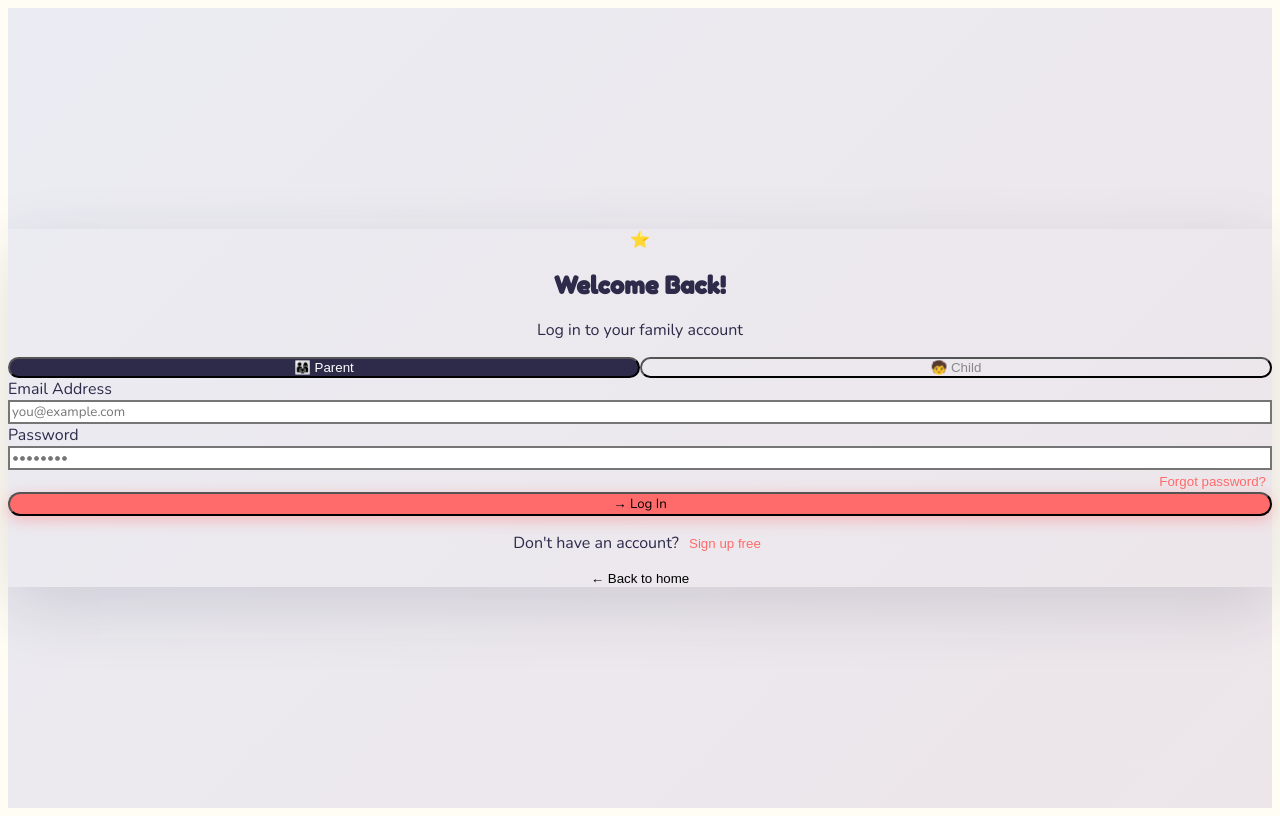
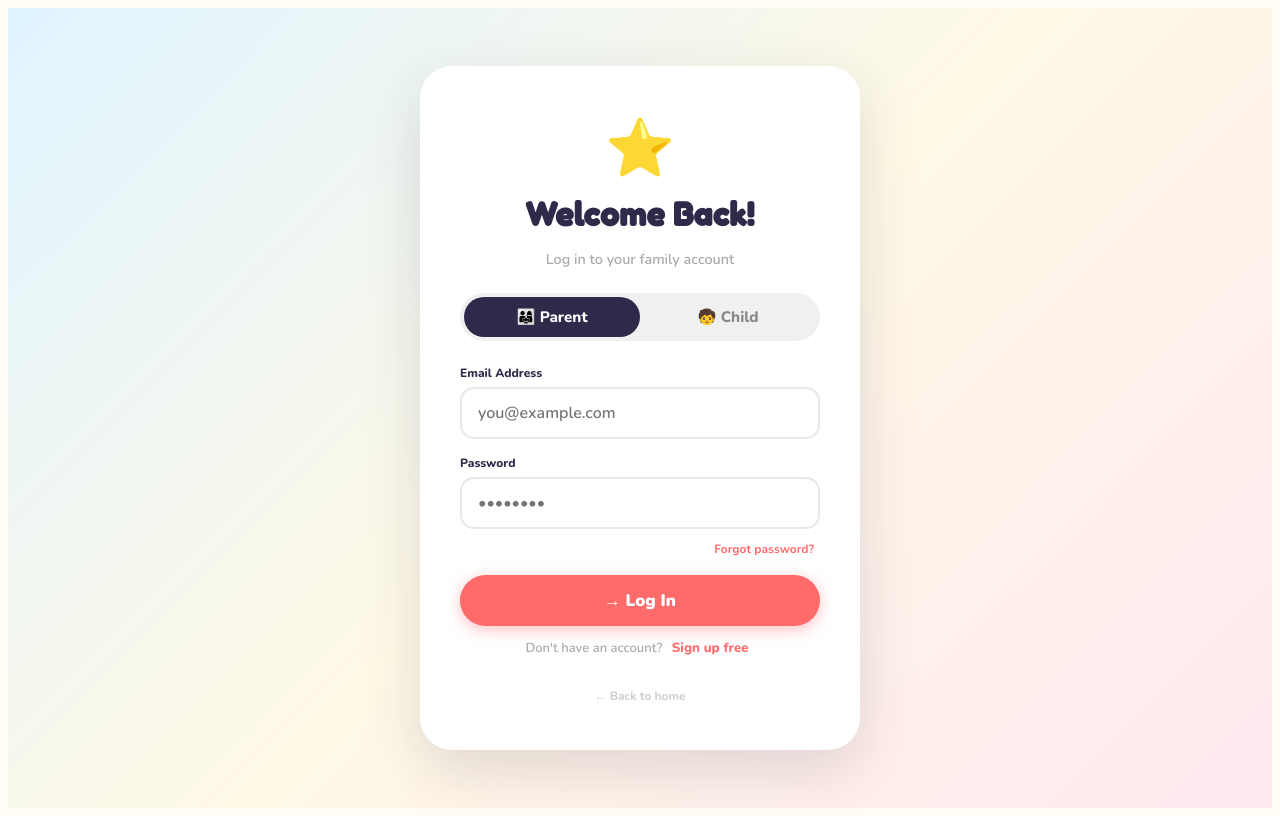
Before and after one commit to michaellopez415-glitch/Taskstar, a Next.js app: page / in a window 1280 px wide. Both pictures are taken after a click on the button "Log In". Built offline with nearby package versions, Linux system fonts and the light colour scheme.

Commit message:
Kid PIN login system

```diff
--- /dev/null
+++ b/app/api/kids/pin/route.ts
@@ -0,0 +1,49 @@
+import { createServerSupabaseClient } from '@/lib/supabase-server'
+import { NextResponse } from 'next/server'
+import { createClient } from '@supabase/supabase-js'
+
+const getAdmin = () => createClient(
+  process.env.NEXT_PUBLIC_SUPABASE_URL!,
+  process.env.SUPABASE_SERVICE_ROLE_KEY!
+)
+
+export async function POST(req: Request) {
+  try {
+    const supabase = await createServerSupabaseClient()
+    const { data: { user } } = await supabase.auth.getUser()
+    if (!user) return NextResponse.json({ error: 'Unauthorized' }, { status: 401 })
+
+    const { kid_id, pin } = await req.json()
+    if (!kid_id || !pin || String(pin).length !== 4) return NextResponse.json({ error: 'PIN must be 4 digits' }, { status: 400 })
+
+    const { data: kid } = await supabase.from('kids').select('id, parent_id').eq('id', kid_id).single()
+    if (!kid || kid.parent_id !== user.id) return NextResponse.json({ error: 'Unauthorized' }, { status: 401 })
+
+    const pinHash = Buffer.from(String(pin) + kid_id).toString('base64')
+    await getAdmin().from('kids').update({ pin_hash: pinHash }).eq('id', kid_id)
+
+    return NextResponse.json({ message: 'PIN set!' })
+  } catch { return NextResponse.json({ error: 'Server error' }, { status: 500 }) }
+}
+
+export async function PUT(req: Request) {
+  try {
+    const { name, pin } = await req.json()
+    if (!name || !pin) return NextResponse.json({ error: 'Name and PIN required' }, { status: 400 })
+
+    const { data: kids } = await getAdmin()
+      .from('kids')
+      .select('*, tasks(*)')
+      .ilike('name', name.trim())
+
+    if (!kids || kids.length === 0) return NextResponse.json({ error: 'Child not found. Ask your parent to add you!' }, { status: 404 })
+
+    const kid = kids.find(k => {
+      if (!k.pin_hash) return false
+      return k.pin_hash === Buffer.from(String(pin) + k.id).toString('base64')
+    })
+
+    if (!kid) return NextResponse.json({ error: 'Wrong PIN. Try again!' }, { status: 401 })
+    return NextResponse.json({ kid })
+  } catch { return NextResponse.json({ error: 'Server error' }, { status: 500 }) }
+}
--- a/app/components/AuthScreen.tsx
+++ b/app/components/AuthScreen.tsx
@@ -4,7 +4,7 @@ import { useState } from 'react'
 interface AuthScreenProps {
   mode: string
   onNavigate: (screen: string, mode?: string) => void
-  onAuth: (role: string) => void
+  onAuth: (role: string, kidData?: any) => void
 }
 
 export default function AuthScreen({ mode, onNavigate, onAuth }: AuthScreenProps) {
@@ -13,156 +13,187 @@ export default function AuthScreen({ mode, onNavigate, onAuth }: AuthScreenProps
   const [password, setPassword] = useState('')
   const [name, setName] = useState('')
   const [confirm, setConfirm] = useState('')
+  const [kidName, setKidName] = useState('')
+  const [pin, setPin] = useState(['','','',''])
   const [loading, setLoading] = useState(false)
   const [error, setError] = useState('')
   const [success, setSuccess] = useState('')
 
   const isSignup = mode === 'signup'
 
-  const handleSubmit = async () => {
-    setError('')
-    setSuccess('')
-
+  const handleParentSubmit = async () => {
+    setError(''); setSuccess('')
     if (!email || !password) { setError('Please fill in all fields.'); return }
     if (isSignup && !name) { setError('Please enter your name.'); return }
     if (isSignup && password !== confirm) { setError('Passwords do not match.'); return }
     if (password.length < 6) { setError('Password must be at least 6 characters.'); return }
-
     setLoading(true)
 
     if (isSignup) {
-      const res = await fetch('/api/auth/signup', {
-        method: 'POST',
-        headers: { 'Content-Type': 'application/json' },
-        body: JSON.stringify({ email, password, name, role }),
-      })
+      const res = await fetch('/api/auth/signup', { method: 'POST', headers: { 'Content-Type': 'application/json' }, body: JSON.stringify({ email, password, name, role: 'parent' }) })
       const data = await res.json()
-      if (!res.ok) { setError(data.error || 'Signup failed. Please try again.'); setLoading(false); return }
-      setSuccess('✅ Account created! Please check your email to verify your account, then log in.')
+      if (!res.ok) { setError(data.error || 'Signup failed.'); setLoading(false); return }
+      setSuccess('✅ Account created! Check your email to verify, then log in.')
       setLoading(false)
     } else {
-      const res = await fetch('/api/auth/login', {
-        method: 'POST',
-        headers: { 'Content-Type': 'application/json' },
-        body: JSON.stringify({ email, password }),
-      })
+      const res = await fetch('/api/auth/login', { method: 'POST', headers: { 'Content-Type': 'application/json' }, body: JSON.stringify({ email, password }) })
       const data = await res.json()
       if (!res.ok) { setError(data.error || 'Login failed. Check your email and password.'); setLoading(false); return }
       setLoading(false)
-      onAuth(data.profile?.role || role)
+      onAuth('parent')
     }
+  }
+
+  const handleKidLogin = async () => {
+    setError(''); setSuccess('')
+    const pinStr = pin.join('')
+    if (!kidName) { setError('Please enter your name!'); return }
+    if (pinStr.length !== 4) { setError('Please enter your 4-digit PIN!'); return }
+    setLoading(true)
+
+    const res = await fetch('/api/kids/pin', { method: 'PUT', headers: { 'Content-Type': 'application/json' }, body: JSON.stringify({ name: kidName, pin: pinStr }) })
+    const data = await res.json()
+    if (!res.ok) { setError(data.error || 'Login failed.'); setLoading(false); return }
+    setLoading(false)
+    onAuth('kid', data.kid)
   }
 
   const handleForgotPassword = async () => {
     if (!email) { setError('Please enter your email address first.'); return }
     setLoading(true)
-    const res = await fetch('/api/auth/reset-password', {
-      method: 'POST',
-      headers: { 'Content-Type': 'application/json' },
-      body: JSON.stringify({ email }),
-    })
+    await fetch('/api/auth/reset-password', { method: 'POST', headers: { 'Content-Type': 'application/json' }, body: JSON.stringify({ email }) })
     setLoading(false)
     setSuccess('✅ Password reset email sent! Check your inbox.')
   }
 
+  const handlePinInput = (idx: number, val: string) => {
+    if (!/^\d*$/.test(val)) return
+    const newPin = [...pin]
+    newPin[idx] = val.slice(-1)
+    setPin(newPin)
+    if (val && idx < 3) {
+      const next = document.getElementById(`pin-${idx+1}`)
+      next?.focus()
+    }
+  }
+
+  const handlePinKeyDown = (idx: number, e: React.KeyboardEvent) => {
+    if (e.key === 'Backspace' && !pin[idx] && idx > 0) {
+      document.getElementById(`pin-${idx-1}`)?.focus()
+    }
+    if (e.key === 'Enter') role === 'kid' ? handleKidLogin() : handleParentSubmit()
+  }
+
+  const s = { fontFamily: "'Nunito', sans-serif" }
+
   return (
-    <div className="min-h-screen flex items-center justify-center p-5"
-      style={{ background: 'linear-gradient(135deg, #667eea22, #764ba222)', fontFamily: "'Nunito', sans-serif" }}>
+    <div style={{ ...s, minHeight: '100vh', display: 'flex', alignItems: 'center', justifyContent: 'center', padding: '20px', background: 'linear-gradient(135deg, #E0F4FF 0%, #FFF9E6 50%, #FFE8F0 100%)' }}>
       <link href="https://fonts.googleapis.com/css2?family=Fredoka+One&family=Nunito:wght@400;600;700;800;900&display=swap" rel="stylesheet" />
 
-      <div className="bg-white rounded-3xl p-11 w-full max-w-md text-center"
-        style={{ boxShadow: '0 20px 60px rgba(45,42,74,0.15)' }}>
-        <div className="text-6xl mb-3">⭐</div>
-        <h2 className="font-fredoka text-3xl mb-1" style={{ color: '#2D2A4A', fontFamily: "'Fredoka One', cursive" }}>
-          {isSignup ? 'Create Account!' : 'Welcome Back!'}
+      <div style={{ background: 'white', borderRadius: '32px', padding: '44px 40px', maxWidth: '440px', width: '100%', boxShadow: '0 20px 60px rgba(45,42,74,0.15)', textAlign: 'center' }}>
+        <div style={{ fontSize: '3.5rem', marginBottom: '8px' }}>⭐</div>
+        <h2 style={{ fontFamily: "'Fredoka One', cursive", fontSize: '2rem', color: '#2D2A4A', margin: '0 0 6px' }}>
+          {role === 'kid' ? 'Kid Login! 🧒' : isSignup ? 'Create Account!' : 'Welcome Back!'}
         </h2>
-        <p className="text-gray-400 font-semibold text-sm mb-7">
-          {isSignup ? 'Start your free 14-day trial' : 'Log in to your family account'}
+        <p style={{ color: '#aaa', fontSize: '0.9rem', fontWeight: 600, marginBottom: '24px' }}>
+          {role === 'kid' ? 'Enter your name and PIN' : isSignup ? 'Start your free trial' : 'Log in to your family account'}
         </p>
 
         {/* Role Toggle */}
-        <div className="flex bg-gray-100 rounded-full p-1 mb-6">
-          {['parent', 'kid'].map(r => (
-            <button key={r} onClick={() => setRole(r)}
-              className="flex-1 py-2.5 rounded-full font-extrabold text-sm transition-all"
-              style={{ background: role === r ? '#2D2A4A' : 'transparent', color: role === r ? 'white' : '#888' }}>
-              {r === 'parent' ? '👨‍👩‍👧 Parent' : '🧒 Child'}
+        <div style={{ display: 'flex', background: '#F0F0F0', borderRadius: '50px', padding: '4px', marginBottom: '24px' }}>
+          {[['parent','👨‍👩‍👧 Parent'],['kid','🧒 Child']].map(([r, label]) => (
+            <button key={r} onClick={() => { setRole(r); setError(''); setSuccess('') }}
+              style={{ flex: 1, padding: '10px', border: 'none', borderRadius: '50px', fontFamily: "'Nunito', sans-serif", fontWeight: 800, fontSize: '0.95rem', cursor: 'pointer', transition: 'all 0.2s', background: role === r ? '#2D2A4A' : 'transparent', color: role === r ? 'white' : '#888' }}>
+              {label}
             </button>
           ))}
         </div>
 
         {/* Error / Success */}
-        {error && <div className="mb-4 px-4 py-3 rounded-xl text-sm font-bold text-left" style={{ background: '#FFF0F0', color: '#CC0000', border: '1px solid #FF6B6B' }}>{error}</div>}
-        {success && <div className="mb-4 px-4 py-3 rounded-xl text-sm font-bold text-left" style={{ background: '#F0FFF4', color: '#2D7A2D', border: '1px solid #6BCB77' }}>{success}</div>}
+        {error && <div style={{ background: '#FFF0F0', color: '#CC0000', border: '1px solid #FF6B6B', borderRadius: '12px', padding: '10px 14px', fontSize: '13px', fontWeight: 700, marginBottom: '16px', textAlign: 'left' }}>{error}</div>}
+        {success && <div style={{ background: '#F0FFF4', color: '#2D7A2D', border: '1px solid #6BCB77', borderRadius: '12px', padding: '10px 14px', fontSize: '13px', fontWeight: 700, marginBottom: '16px', textAlign: 'left' }}>{success}</div>}
 
-        {/* Form */}
-        <div className="space-y-4 text-left">
-          {isSignup && (
-            <div>
-              <label className="block font-extrabold text-xs mb-1.5" style={{ color: '#2D2A4A' }}>Your Name</label>
-              <input type="text" value={name} onChange={e => setName(e.target.value)} placeholder="E.g. Sarah Johnson"
-                className="w-full px-4 py-3 border-2 border-gray-200 rounded-2xl font-semibold outline-none transition-colors"
-                style={{ fontFamily: "'Nunito', sans-serif" }}
+        {/* KID LOGIN */}
+        {role === 'kid' && (
+          <div style={{ textAlign: 'left' }}>
+            <div style={{ marginBottom: '16px' }}>
+              <label style={{ display: 'block', fontWeight: 800, fontSize: '12px', color: '#2D2A4A', marginBottom: '6px' }}>Your Name</label>
+              <input value={kidName} onChange={e => setKidName(e.target.value)} placeholder="e.g. Nico"
+                style={{ width: '100%', padding: '13px 16px', border: '2.5px solid #E8E8E8', borderRadius: '14px', fontFamily: "'Nunito', sans-serif", fontSize: '1rem', fontWeight: 600, outline: 'none', boxSizing: 'border-box' }}
                 onFocus={e => e.target.style.borderColor = '#6EC6F5'}
-                onBlur={e => e.target.style.borderColor = '#e5e7eb'} />
+                onBlur={e => e.target.style.borderColor = '#E8E8E8'} />
             </div>
-          )}
-          <div>
-            <label className="block font-extrabold text-xs mb-1.5" style={{ color: '#2D2A4A' }}>Email Address</label>
-            <input type="email" value={email} onChange={e => setEmail(e.target.value)} placeholder="you@example.com"
-              className="w-full px-4 py-3 border-2 border-gray-200 rounded-2xl font-semibold outline-none transition-colors"
-              style={{ fontFamily: "'Nunito', sans-serif" }}
-              onFocus={e => e.target.style.borderColor = '#6EC6F5'}
-              onBlur={e => e.target.style.borderColor = '#e5e7eb'} />
+            <div style={{ marginBottom: '24px' }}>
+              <label style={{ display: 'block', fontWeight: 800, fontSize: '12px', color: '#2D2A4A', marginBottom: '10px' }}>Your 4-Digit PIN</label>
+              <div style={{ display: 'flex', gap: '12px', justifyContent: 'center' }}>
+                {pin.map((digit, idx) => (
+                  <input key={idx} id={`pin-${idx}`} type="password" maxLength={1} value={digit}
+                    onChange={e => handlePinInput(idx, e.target.value)}
+                    onKeyDown={e => handlePinKeyDown(idx, e)}
+                    style={{ width: '60px', height: '60px', textAlign: 'center', fontSize: '1.5rem', fontWeight: 900, border: '2.5px solid #E8E8E8', borderRadius: '16px', outline: 'none', fontFamily: "'Nunito', sans-serif", background: digit ? '#FFF9C4' : 'white', transition: 'all 0.2s' }}
+                    onFocus={e => e.target.style.borderColor = '#FF6B6B'}
+                    onBlur={e => e.target.style.borderColor = digit ? '#FF6B6B' : '#E8E8E8'} />
+                ))}
+              </div>
+            </div>
+            <button onClick={handleKidLogin} disabled={loading}
+              style={{ width: '100%', padding: '14px', background: loading ? '#ccc' : '#FF6B6B', border: 'none', borderRadius: '50px', fontFamily: "'Nunito', sans-serif", fontWeight: 900, fontSize: '1.05rem', color: 'white', cursor: loading ? 'not-allowed' : 'pointer', boxShadow: '0 4px 15px rgba(255,107,107,0.4)' }}>
+              {loading ? '⏳ Checking...' : '🚀 Let\'s Go!'}
+            </button>
+            <p style={{ marginTop: '16px', fontSize: '12px', color: '#bbb', fontWeight: 600, textAlign: 'center' }}>Ask your parent for your PIN if you don&apos;t know it!</p>
           </div>
-          <div>
-            <label className="block font-extrabold text-xs mb-1.5" style={{ color: '#2D2A4A' }}>Password</label>
-            <input type="password" value={password} onChange={e => setPassword(e.target.value)} placeholder="••••••••"
-              className="w-full px-4 py-3 border-2 border-gray-200 rounded-2xl font-semibold outline-none transition-colors"
-              style={{ fontFamily: "'Nunito', sans-serif" }}
-              onFocus={e => e.target.style.borderColor = '#6EC6F5'}
-              onBlur={e => e.target.style.borderColor = '#e5e7eb'}
-              onKeyDown={e => e.key === 'Enter' && handleSubmit()} />
-          </div>
-          {isSignup && (
-            <div>
-              <label className="block font-extrabold text-xs mb-1.5" style={{ color: '#2D2A4A' }}>Confirm Password</label>
-              <input type="password" value={confirm} onChange={e => setConfirm(e.target.value)} placeholder="••••••••"
-                className="w-full px-4 py-3 border-2 border-gray-200 rounded-2xl font-semibold outline-none transition-colors"
-                style={{ fontFamily: "'Nunito', sans-serif" }}
-                onFocus={e => e.target.style.borderColor = '#6EC6F5'}
-                onBlur={e => e.target.style.borderColor = '#e5e7eb'}
-                onKeyDown={e => e.key === 'Enter' && handleSubmit()} />
-            </div>
-          )}
-        </div>
-
-        {!isSignup && (
-          <button onClick={handleForgotPassword} className="mt-2 text-xs font-bold text-right w-full" style={{ color: '#FF6B6B', background: 'none', border: 'none', cursor: 'pointer', textAlign: 'right' }}>
-            Forgot password?
-          </button>
         )}
 
-        <button onClick={handleSubmit} disabled={loading}
-          className="w-full py-4 rounded-full font-black text-base text-white mt-4 transition-all"
-          style={{ background: loading ? '#ccc' : '#FF6B6B', boxShadow: '0 4px 15px rgba(255,107,107,0.4)', fontFamily: "'Nunito', sans-serif", cursor: loading ? 'not-allowed' : 'pointer' }}>
-          {loading ? '⏳ Please wait...' : isSignup ? '🚀 Create Free Account' : '→ Log In'}
-        </button>
+        {/* PARENT LOGIN / SIGNUP */}
+        {role === 'parent' && (
+          <div style={{ textAlign: 'left' }}>
+            {isSignup && (
+              <div style={{ marginBottom: '16px' }}>
+                <label style={{ display: 'block', fontWeight: 800, fontSize: '12px', color: '#2D2A4A', marginBottom: '6px' }}>Your Name</label>
+                <input value={name} onChange={e => setName(e.target.value)} placeholder="E.g. Sarah Johnson" type="text"
+                  style={{ width: '100%', padding: '13px 16px', border: '2.5px solid #E8E8E8', borderRadius: '14px', fontFamily: "'Nunito', sans-serif", fontSize: '1rem', fontWeight: 600, outline: 'none', boxSizing: 'border-box' }}
+                  onFocus={e => e.target.style.borderColor = '#6EC6F5'} onBlur={e => e.target.style.borderColor = '#E8E8E8'} />
+              </div>
+            )}
+            <div style={{ marginBottom: '16px' }}>
+              <label style={{ display: 'block', fontWeight: 800, fontSize: '12px', color: '#2D2A4A', marginBottom: '6px' }}>Email Address</label>
+              <input value={email} onChange={e => setEmail(e.target.value)} placeholder="you@example.com" type="email"
+                style={{ width: '100%', padding: '13px 16px', border: '2.5px solid #E8E8E8', borderRadius: '14px', fontFamily: "'Nunito', sans-serif", fontSize: '1rem', fontWeight: 600, outline: 'none', boxSizing: 'border-box' }}
+                onFocus={e => e.target.style.borderColor = '#6EC6F5'} onBlur={e => e.target.style.borderColor = '#E8E8E8'} />
+            </div>
+            <div style={{ marginBottom: '8px' }}>
+              <label style={{ display: 'block', fontWeight: 800, fontSize: '12px', color: '#2D2A4A', marginBottom: '6px' }}>Password</label>
+              <input value={password} onChange={e => setPassword(e.target.value)} placeholder="••••••••" type="password"
+                style={{ width: '100%', padding: '13px 16px', border: '2.5px solid #E8E8E8', borderRadius: '14px', fontFamily: "'Nunito', sans-serif", fontSize: '1rem', fontWeight: 600, outline: 'none', boxSizing: 'border-box' }}
+                onFocus={e => e.target.style.borderColor = '#6EC6F5'} onBlur={e => e.target.style.borderColor = '#E8E8E8'}
+                onKeyDown={e => e.key === 'Enter' && !isSignup && handleParentSubmit()} />
+            </div>
+            {!isSignup && (
+              <div style={{ textAlign: 'right', marginBottom: '8px' }}>
+                <button onClick={handleForgotPassword} style={{ background: 'none', border: 'none', color: '#FF6B6B', fontFamily: "'Nunito', sans-serif", fontWeight: 700, fontSize: '12px', cursor: 'pointer' }}>Forgot password?</button>
+              </div>
+            )}
+            {isSignup && (
+              <div style={{ marginBottom: '16px' }}>
+                <label style={{ display: 'block', fontWeight: 800, fontSize: '12px', color: '#2D2A4A', marginBottom: '6px' }}>Confirm Password</label>
+                <input value={confirm} onChange={e => setConfirm(e.target.value)} placeholder="••••••••" type="password"
+                  style={{ width: '100%', padding: '13px 16px', border: '2.5px solid #E8E8E8', borderRadius: '14px', fontFamily: "'Nunito', sans-serif", fontSize: '1rem', fontWeight: 600, outline: 'none', boxSizing: 'border-box' }}
+                  onFocus={e => e.target.style.borderColor = '#6EC6F5'} onBlur={e => e.target.style.borderColor = '#E8E8E8'}
+                  onKeyDown={e => e.key === 'Enter' && handleParentSubmit()} />
+              </div>
+            )}
+            <button onClick={handleParentSubmit} disabled={loading}
+              style={{ width: '100%', padding: '14px', background: loading ? '#ccc' : '#FF6B6B', border: 'none', borderRadius: '50px', fontFamily: "'Nunito', sans-serif", fontWeight: 900, fontSize: '1.05rem', color: 'white', cursor: loading ? 'not-allowed' : 'pointer', boxShadow: '0 4px 15px rgba(255,107,107,0.4)', marginTop: '8px' }}>
+              {loading ? '⏳ Please wait...' : isSignup ? '🚀 Create Free Account' : '→ Log In'}
+            </button>
+            <p style={{ marginTop: '12px', fontSize: '13px', color: '#aaa', fontWeight: 600, textAlign: 'center' }}>
+              {isSignup ? <>Already have an account? <button onClick={() => onNavigate('auth', 'login')} style={{ background: 'none', border: 'none', color: '#FF6B6B', fontFamily: "'Nunito', sans-serif", fontWeight: 800, cursor: 'pointer' }}>Log in</button></> :
+                <>Don&apos;t have an account? <button onClick={() => onNavigate('auth', 'signup')} style={{ background: 'none', border: 'none', color: '#FF6B6B', fontFamily: "'Nunito', sans-serif", fontWeight: 800, cursor: 'pointer' }}>Sign up free</button></>}
+            </p>
+          </div>
+        )}
 
-        <p className="text-sm text-gray-400 font-semibold mt-3">
-          {isSignup ? (
-            <>Already have an account?{' '}
-              <button onClick={() => onNavigate('auth', 'login')} className="font-extrabold" style={{ color: '#FF6B6B', background: 'none', border: 'none', cursor: 'pointer' }}>Log in</button>
-            </>
-          ) : (
-            <>Don&apos;t have an account?{' '}
-              <button onClick={() => onNavigate('auth', 'signup')} className="font-extrabold" style={{ color: '#FF6B6B', background: 'none', border: 'none', cursor: 'pointer' }}>Sign up free</button>
-            </>
-          )}
-        </p>
-        <button onClick={() => onNavigate('landing')} className="text-xs text-gray-300 mt-4 block hover:text-gray-500 transition-colors font-bold w-full" style={{ background: 'none', border: 'none', cursor: 'pointer' }}>
-          ← Back to home
-        </button>
+        <button onClick={() => onNavigate('landing')} style={{ marginTop: '16px', background: 'none', border: 'none', color: '#ccc', fontFamily: "'Nunito', sans-serif", fontWeight: 700, fontSize: '12px', cursor: 'pointer' }}>← Back to home</button>
       </div>
     </div>
   )
--- a/app/components/KidDashboard.tsx
+++ b/app/components/KidDashboard.tsx
@@ -31,7 +31,7 @@ const celebrations = [
 
 interface Confetti { id: number; x: number; y: number; color: string; size: number; round: boolean; delay: number }
 
-export default function KidDashboard({ onNavigate }: { onNavigate: (s: string) => void }) {
+export default function KidDashboard({ onNavigate, kidData }: { onNavigate: (s: string) => void; kidData?: any }) {
   const [tasks, setTasks] = useState(initialTasks)
   const [totalStars, setTotalStars] = useState(47)
   const [mascot, setMascot] = useState('🦸')
--- a/app/page.tsx
+++ b/app/page.tsx
@@ -8,6 +8,7 @@ import KidDashboard from './components/KidDashboard'
 export default function Home() {
   const [screen, setScreen] = useState('landing')
   const [authMode, setAuthMode] = useState('signup')
+  const [kidData, setKidData] = useState<any>(null)
 
   const navigate = (s: string, mode?: string) => {
     if (mode) setAuthMode(mode)
@@ -15,8 +16,13 @@ export default function Home() {
     window.scrollTo(0, 0)
   }
 
-  const handleAuth = (role: string) => {
-    navigate(role === 'kid' ? 'kid-dash' : 'parent-dash')
+  const handleAuth = (role: string, kid?: any) => {
+    if (role === 'kid' && kid) {
+      setKidData(kid)
+      navigate('kid-dash')
+    } else {
+      navigate('parent-dash')
+    }
   }
 
   return (
@@ -24,7 +30,7 @@ export default function Home() {
       {screen === 'landing' && <LandingPage onNavigate={navigate} />}
       {screen === 'auth' && <AuthScreen mode={authMode} onNavigate={navigate} onAuth={handleAuth} />}
       {screen === 'parent-dash' && <ParentDashboard onNavigate={navigate} />}
-      {screen === 'kid-dash' && <KidDashboard onNavigate={navigate} />}
+      {screen === 'kid-dash' && <KidDashboard onNavigate={navigate} kidData={kidData} />}
     </>
   )
 }
```
Also changed, not shown: app/components/ParentDashboard.tsx (+17 -2 lines).
